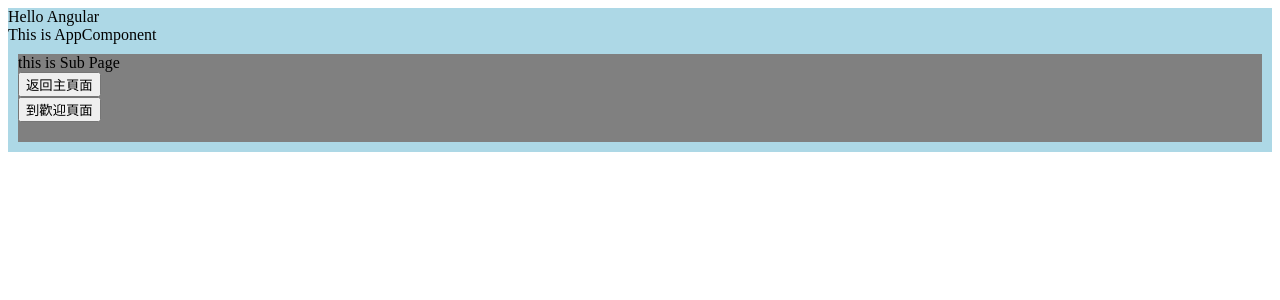
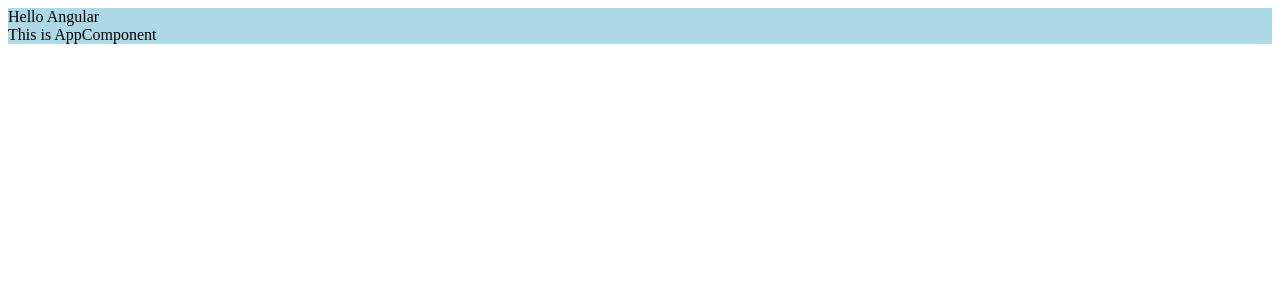
Before and after one commit to Chin-Jao-Tsai/dynamic-router-link, an Angular app: page /sub-page in a window 1280 px wide. Shown: the top 300 px of the page. Built offline with nearby package versions, Linux system fonts and the light colour scheme.

Commit message:
6 files modified

```diff
--- a/src/app/app.component.html
+++ b/src/app/app.component.html
@@ -2,10 +2,15 @@
   Hello Angular
   <div>This is AppComponent</div>
   <!-- <hello name="{{ name }}"></hello>  -->
-  <div style="padding:10px 10px">
+
+
+
+
+  <!-- Router Lab-->
+  <!-- <div style="padding:10px 10px">
     <router-outlet
       (activate)="onActivate($event)"
       (deactivate)="onDeactivate($event)"
     ></router-outlet>
-  </div>
+  </div> -->
 </div>
--- a/src/app/app.component.ts
+++ b/src/app/app.component.ts
@@ -34,6 +34,9 @@
     }
   }
 
+
+
+  // Router Lab
   onActivate(event: any){
     // console.log(Object.keys(event));
     // alert("onActive");
--- a/src/app/app.module.ts
+++ b/src/app/app.module.ts
@@ -15,7 +15,7 @@
 const routes: Route[] = [
   { path: "", component: RootPageComponent },
   { path: "roo-page", component: RootPageComponent },
-  { path: "sub-page", component: SubPageComponent }
+  { path: "sub-page", component: SubPageComponent },
   // { path: "sub-page", component: SubPageComponent,
   //   children: [
   //     {
--- a/src/app/root-page/root-page.component.html
+++ b/src/app/root-page/root-page.component.html
@@ -1,6 +1,6 @@
 <div [style.background]="'lightgreen'">
   <div>this is Root Page</div>
-  <button (click)="gotoSubPage()">到次頁面</button>
+    <button (click)="gotoSubPage()">到次頁面</button>
   <div>
     <button (click)="gotoSubPageWithParam()">到次頁面帶參數</button>
   </div>
--- a/src/app/sub-page/sub-page.component.html
+++ b/src/app/sub-page/sub-page.component.html
@@ -2,9 +2,9 @@
   <div>this is Sub Page</div>
   <button (click)="back()">返回主頁面</button>
 
-  <div>
+  <!-- <div>
     <button (click)="goHelloPageinSubPage()">到歡迎頁面</button>
-  </div>
+  </div> -->
   <div style="padding:10px 10px">
     <router-outlet></router-outlet>
   </div>
--- a/src/app/sub-page/sub-page.component.ts
+++ b/src/app/sub-page/sub-page.component.ts
@@ -13,8 +13,13 @@
               private router: Router,
               private location: Location) {
 
-      if(this.route.snapshot.queryParams)
-        console.log(this.route.snapshot.queryParams);
+      let data = this.route.snapshot.queryParamMap.get("data");
+      let id = this.route.snapshot.queryParamMap.get("id");
+
+      if(data && id) {
+        alert(data + " - " + id);
+      }
+
 
   }
 
@@ -28,7 +33,7 @@
   }
 
   goHelloPageinSubPage(){
-    // this.router.navigate(['/sub-page/hello-page']);
+    this.router.navigate(['/sub-page/hello-page']);
     // or
     // this.router.navigate(['hello-page'], {
     //   relativeTo: this.route
```
